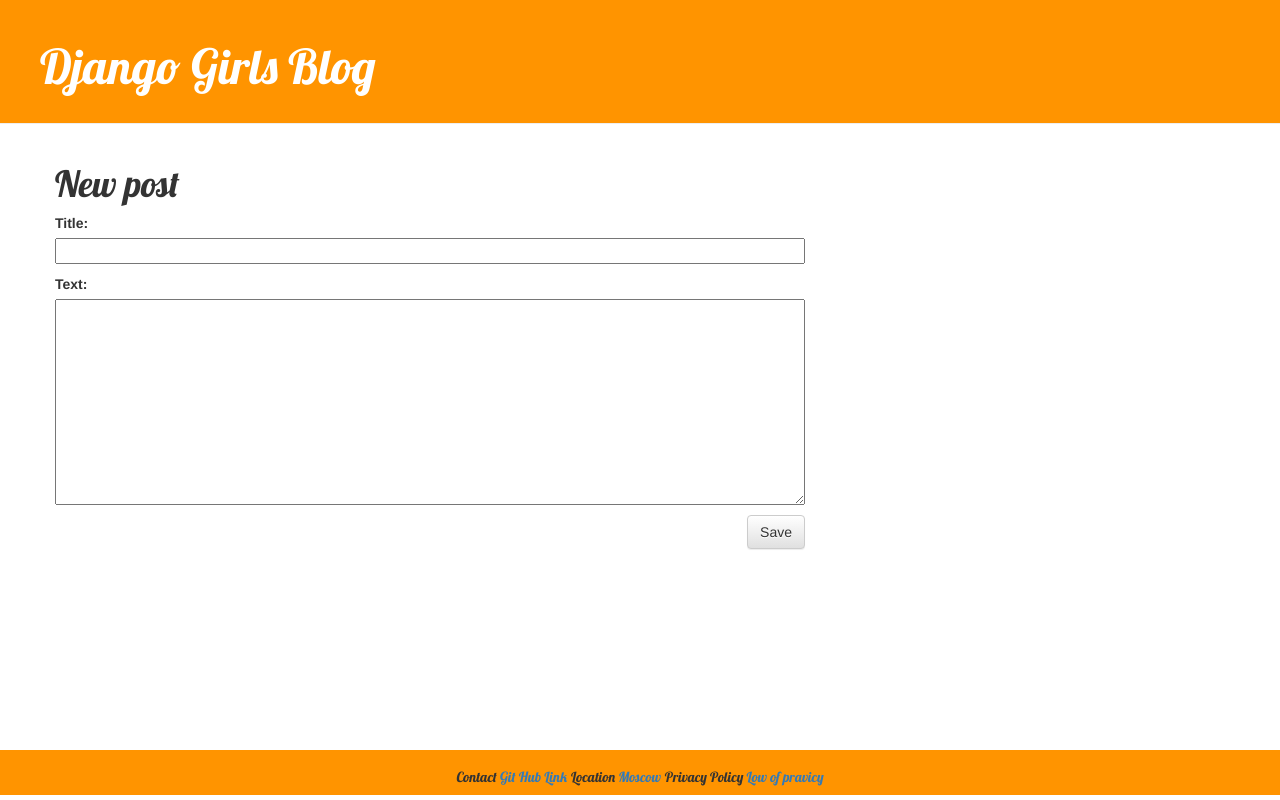
After one commit to Arthanadftz/my-first-blog, a Django app: page /post/new/ in a window 1280 px wide. The commit adds this page. Run offline with Django 3.2, Linux system fonts and the light colour scheme; some libraries are stand-ins or nearby versions.

Commit message:
Added views to create/edit blog post inside the site.

```diff
--- /dev/null
+++ b/blog/forms.py
@@ -0,0 +1,9 @@
+from django import forms
+
+from .models import Post
+
+class PostForm(forms.ModelForm):
+
+    class Meta:
+        model = Post
+        fields = ('title', 'text',)
--- a/blog/static/css/blog.css
+++ b/blog/static/css/blog.css
@@ -45,6 +45,9 @@ h1, h2, h3, h4 {
     color: #000000;
 }
 
+.date, .btn btn-default {
+  display: inline-block;
+}
 
 footer {
   margin-top: 50px;
--- a/blog/templates/blog/base.html
+++ b/blog/templates/blog/base.html
@@ -9,6 +9,9 @@
     </head>
     <body>
         <div class="page-header">
+            {% if user.is_authenticated %}
+                <a href="{% url 'post_new' %}" class="top-menu"><span class="glyphicon glyphicon-plus"></span></a>
+            {% endif %}
             <h1><a href="/">Django Girls Blog</a></h1>
         </div>
         <div class="content container">
@@ -21,7 +24,7 @@
         </div>
     </body>
     <footer>
-        <h3 style="">Contact <a href="https://github.com/Arthanadftz" target="_blank">Git Hub Link</a></h3>
+        <h3>Contact <a href="https://github.com/Arthanadftz" target="_blank">Git Hub Link</a></h3>
         <h3>Location <a href="https://www.google.com/maps?q=moscow&um=1&ie=UTF-8&sa=X&ved=0ahUKEwiVnJb6l-7fAhWRlIsKHX27DakQ_AUIDigB" target="_blank">Moscow</a></h3>
         <h3>Privacy Policy <a href="https://ru.wikipedia.org/wiki/%D0%9A%D0%BE%D0%BD%D1%84%D0%B8%D0%B4%D0%B5%D0%BD%D1%86%D0%B8%D0%B0%D0%BB%D1%8C%D0%BD%D0%BE%D1%81%D1%82%D1%8C" target="_blank">Low of pravicy</a></h3>
     </footer>
--- a/blog/templates/blog/post_detail.html
+++ b/blog/templates/blog/post_detail.html
@@ -7,6 +7,9 @@
                 {{ post.published_date }}
             </div>
         {% endif %}
+        {% if user.is_authenticated %}
+     		<a class="btn btn-default" href="{% url 'post_edit' pk=post.pk %}"><span class="glyphicon glyphicon-pencil"></span></a>
+		{% endif %}
         <h1>{{ post.title }}</h1>
         <p>{{ post.text|linebreaksbr }}</p>
     </div>
--- /dev/null
+++ b/blog/templates/blog/post_edit.html
@@ -0,0 +1,9 @@
+{% extends 'blog/base.html' %}
+
+{% block content %}
+    <h1>New post</h1>
+    <form method="POST" class="post-form">{% csrf_token %}
+        {{ form.as_p }}
+        <button type="submit" class="save btn btn-default">Save</button>
+    </form>
+{% endblock %}
--- a/blog/templates/blog/post_list.html
+++ b/blog/templates/blog/post_list.html
@@ -6,7 +6,7 @@
             <div class="date">
                 {{ post.published_date }}
             </div>
-            <h1><a href="">{{ post.title }}</a></h1>
+            <h1><a href="{% url 'post_detail' pk=post.pk %}">{{ post.title }}</a></h1>
             <p>{{ post.text|linebreaksbr }}</p>
         </div>
     {% endfor %}
--- a/blog/urls.py
+++ b/blog/urls.py
@@ -4,4 +4,6 @@ from . import views
 urlpatterns = [
     url(r'^$', views.post_list, name='post_list'),
     url(r'^post/(?P<pk>\d+)/$', views.post_detail, name='post_detail'),
+    url(r'^post/new/$', views.post_new, name='post_new'),
+    url(r'^post/(?P<pk>\d+)/edit/$', views.post_edit, name='post_edit'),
 ]
--- a/blog/views.py
+++ b/blog/views.py
@@ -1,6 +1,7 @@
-from django.shortcuts import render, get_object_or_404
+from django.shortcuts import render, get_object_or_404, redirect
 from django.utils import timezone
 from .models import Post
+from .forms import PostForm
 
 def post_list(request):
     posts = Post.objects.filter(published_date__lte=timezone.now()).order_by('published_date')
@@ -9,3 +10,30 @@ def post_list(request):
 def post_detail(request, pk):
     post = get_object_or_404(Post, pk=pk)
     return render(request, 'blog/post_detail.html', {'post': post})
+
+def post_new(request):
+    if request.method == "POST":
+        form = PostForm(request.POST)
+        if form.is_valid():
+            post = form.save(commit=False)
+            post.author = request.user
+            post.published_date = timezone.now()
+            post.save()
+            return redirect('post_detail', pk=post.pk)
+    else:
+        form = PostForm()
+    return render(request, 'blog/post_edit.html', {'form': form})
+
+def post_edit(request, pk):
+    post = get_object_or_404(Post, pk=pk)
+    if request.method == "POST":
+        form = PostForm(request.POST, instance=post)
+        if form.is_valid():
+            post = form.save(commit=False)
+            post.author = request.user
+            post.published_date = timezone.now()
+            post.save()
+            return redirect('post_detail', pk=post.pk)
+    else:
+        form = PostForm(instance=post)
+    return render(request, 'blog/post_edit.html', {'form': form})
```
